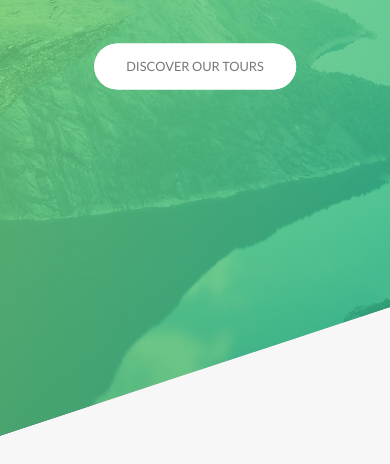
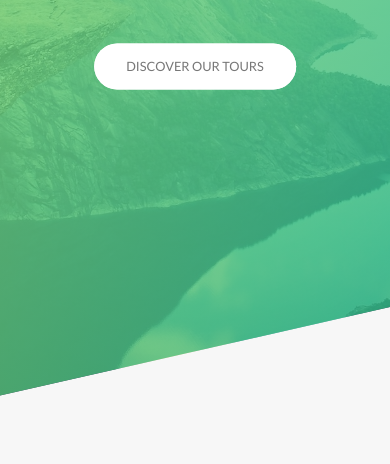
Before and after one commit to nadirozsoy/Natours, a website: page index.html in a window 390 px wide. Shown: the part 326-790 px from the top of the page. Drawn offline with Linux system fonts and the light colour scheme.

Commit message:
Added | responsive components

```diff
--- a/assets/scss/base/_utilities.scss
+++ b/assets/scss/base/_utilities.scss
@@ -20,13 +20,17 @@
 
 .mb-md {
   margin-bottom: 4rem;
+
+  @include respond(tab-port) {
+    margin-bottom: 3rem;
+  }
 }
 
 .mb-lg {
   margin-bottom: 8rem;
 
   @include respond(tab-port) {
-    margin-bottom: 6rem;
+    margin-bottom: 5rem;
   }
 }
 
@@ -36,6 +40,10 @@
 
 .mt-xl {
   margin-top: 10rem;
+
+  @include respond(phone) {
+    margin-top: 5rem;
+  }
 }
 
 .d-flex {
--- a/assets/scss/components/_feature-box.scss
+++ b/assets/scss/components/_feature-box.scss
@@ -6,6 +6,10 @@
   box-shadow: $shadow-6;
   transition: $transition-1;
   cursor: pointer;
+
+  @include respond(tab-port) {
+    padding: 2rem;
+  }
 
   &__icon {
     font-size: 6rem;
--- a/assets/scss/components/_form.scss
+++ b/assets/scss/components/_form.scss
@@ -15,6 +15,10 @@
     width: 90%;
     display: block;
     transition: $transition-2;
+
+    @include respond(tab-port) {
+      width: 100%;
+    }
 
     &:focus {
       outline: none;
@@ -51,12 +55,21 @@
   &__radio-group {
     width: 49%;
     display: inline-block;
+
+    @include respond(phone) {
+      width: 100%;
+      margin-bottom: 2rem;
+    }
   }
 
   &__radio-label {
     font-size: $default-font-size;
     cursor: pointer;
     padding-left: 4rem;
+
+    @include respond(phone) {
+      // font-size: 1.1rem;
+    }
   }
 
   &__radio-button {
--- a/assets/scss/components/_popup.scss
+++ b/assets/scss/components/_popup.scss
@@ -22,16 +22,29 @@
     visibility: hidden;
     transform: translate(-50%, -50%) scale(0.2);
     transition: $transition-3;
+
+    @include respond(tab-land) {
+      width: 90%;
+    }
   }
 
   &__left {
     width: calc(100% / 3);
     display: table-cell;
+
+    @include respond(tab-port) {
+      display: table-row;
+    }
   }
 
   &__img {
     display: block;
     width: 100%;
+
+    @include respond(tab-port) {
+      float: left;
+      width: 50%;
+    }
   }
 
   &__right {
@@ -56,6 +69,10 @@
     -ms-hyphens: auto;
     -webkit-hyphens: auto;
     hyphens: auto;
+
+    @include respond(phone) {
+      column-count: 1;
+    }
   }
 
   //* Open States
--- a/assets/scss/components/_story.scss
+++ b/assets/scss/components/_story.scss
@@ -9,8 +9,24 @@
   font-size: $default-font-size;
   transform: skewX(-12deg);
 
+  @include respond(tab-port) {
+    width: 100%;
+    padding: 4rem;
+    padding-left: 7rem;
+  }
+
+  @include respond(phone) {
+    padding: 1rem;
+    padding-left: 4rem;
+    transform: skewX(0deg);
+  }
+
   & > *:not(:first-child) {
     transform: skewX(12deg);
+
+    @include respond(phone) {
+      transform: skewX(0);
+    }
   }
 
   &__shape {
@@ -22,6 +38,10 @@
     -webkit-clip-path: circle(50% at 50% 50%);
     clip-path: circle(50% at 50% 50%);
     transform: translateX(-3rem) skewX(12deg);
+
+    @include respond(phone) {
+      transform: translateX(-3rem) skewX(0deg);
+    }
   }
 
   &__img {
--- a/assets/scss/layout/_header.scss
+++ b/assets/scss/layout/_header.scss
@@ -11,9 +11,14 @@
   -webkit-clip-path: polygon(0 0, 100% 0, 100% 75vh, 0 100%);
   clip-path: polygon(0 0, 100% 0, 100% 75vh, 0 100%);
 
-  @include respond(phone) {
+  @include respond(tab-port) {
     -webkit-clip-path: polygon(0 0, 100% 0, 100% 75vh, 0 95%);
     clip-path: polygon(0 0, 100% 0, 100% 75vh, 0 95%);
+  }
+
+  @include respond(phone) {
+    -webkit-clip-path: polygon(0 0, 100% 0, 100% 75vh, 0 90%);
+    clip-path: polygon(0 0, 100% 0, 100% 75vh, 0 90%);
   }
 
   &__logo-box {
--- a/assets/scss/pages/_home.scss
+++ b/assets/scss/pages/_home.scss
@@ -4,7 +4,11 @@
   margin-top: -20vh;
 
   @include respond(tab-port) {
-    padding: 20rem 0;
+    padding: 20rem 0 60rem 0;
+  }
+
+  @include respond(phone) {
+    padding: 20rem 0 55rem 0;
   }
 }
 
@@ -38,6 +42,10 @@
   @include respond(tab-port) {
     padding: 20rem 0 10rem 0;
   }
+
+  @include respond(phone) {
+    padding: 20rem 0 5rem 0;
+  }
 }
 
 .section-stories {
@@ -45,6 +53,10 @@
 
   @include respond(tab-port) {
     padding: 10rem 0 5rem 0;
+  }
+
+  @include respond(phone) {
+    padding: 5rem 0 5rem 0;
   }
 }
 
@@ -71,14 +83,40 @@
     url('/assets/img/nat-10.jpg');
   background-size: 100%;
   border-radius: $radius-1;
-  height: 50rem;
   box-shadow: $shadow-4;
 
+  @include respond(tab-land) {
+    background-image: linear-gradient(
+        105deg,
+        rgba($color-white, 0.8) 0%,
+        rgba($color-white, 0.8) 65%,
+        transparent 65%
+      ),
+      url('/assets/img/nat-10.jpg');
+    background-size: cover;
+  }
+
   @include respond(tab-port) {
+    background-image: linear-gradient(
+        to right,
+        rgba($color-white, 0.8) 0%,
+        rgba($color-white, 0.8) 100%,
+        transparent 100%
+      ),
+      url('/assets/img/nat-10.jpg');
+    background-size: cover;
   }
 
   &__form {
     width: 50%;
     padding: 6rem;
+
+    @include respond(tab-land) {
+      width: 70%;
+    }
+
+    @include respond(tab-port) {
+      width: 100%;
+    }
   }
 }
```
Also changed, not shown: README.md, assets/css/style.css.
